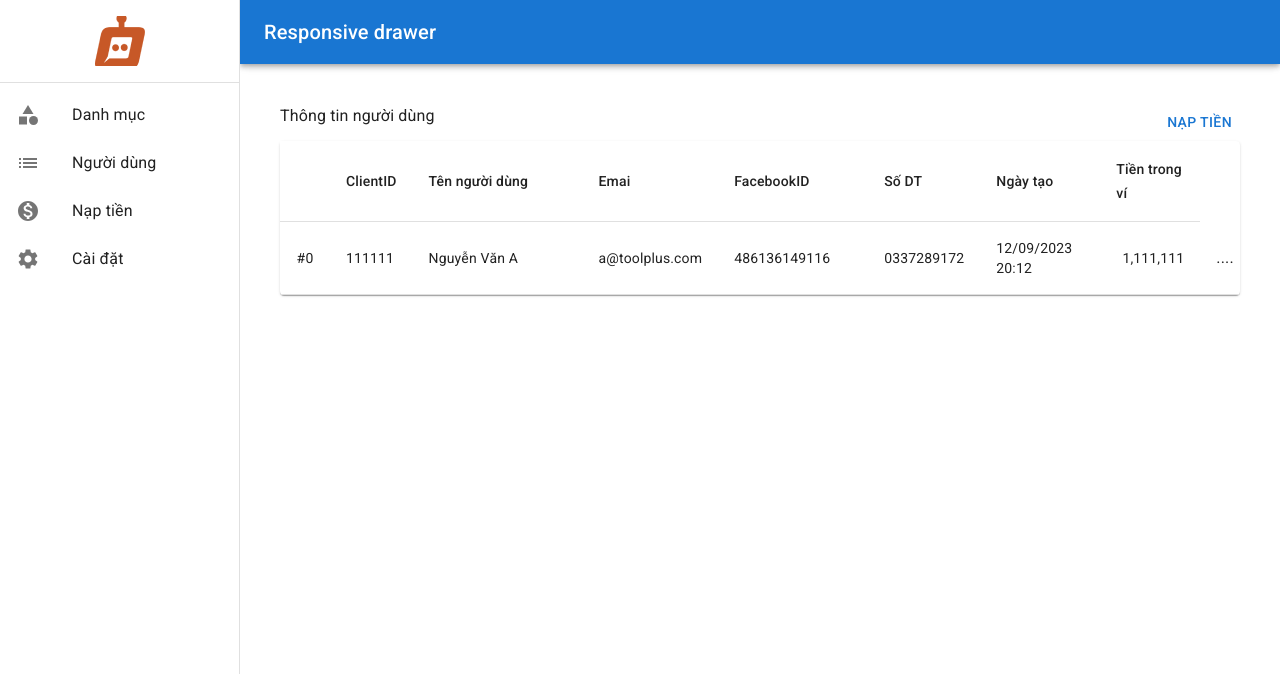
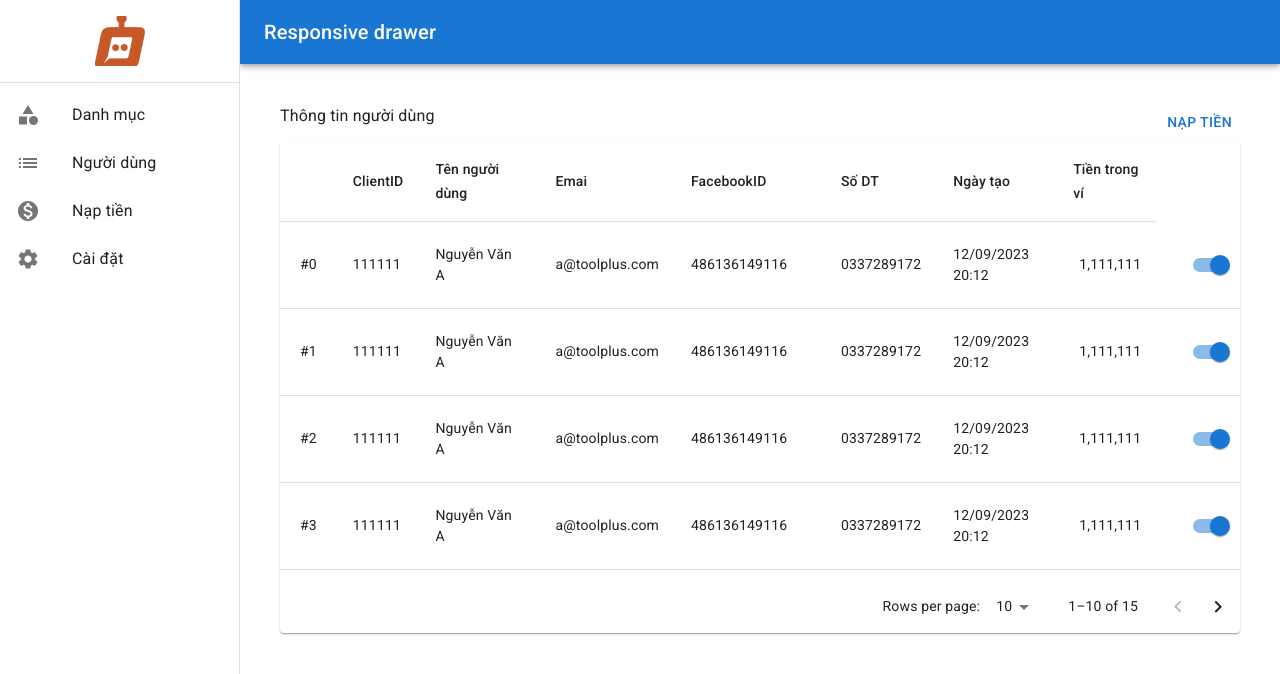
Before and after one commit to MinhHoai1005/Tool-Click-FL, a React (Create React App) app: page /admin/account in a window 1280 px wide. Shown: the top 674 px of the page. Built offline with nearby package versions, Linux system fonts and the light colour scheme.

Commit message:
admin account

```diff
--- /dev/null
+++ b/src/components/Common/ShowDialog.tsx
@@ -0,0 +1,45 @@
+import { Dialog, DialogTitle, DialogContent, DialogContentText, DialogActions, Button } from '@mui/material'
+import { ActionDialog } from 'models';
+import React from 'react'
+
+interface ShowDialogProps {
+    onActionShow: Function,
+    open: boolean,
+    data?: ActionDialog,
+}
+const ShowDialog: React.FC<ShowDialogProps> = (props) => {
+
+    const { onActionShow, open, data } = props;
+    const handleClose = () => {
+        onActionShow(false);
+
+    };
+    const handleAgree = () => {
+        data?.onAgree(true)
+    }
+    return (
+        <Dialog
+            open={open}
+            onClose={handleClose}
+            aria-labelledby="alert-dialog-title"
+            aria-describedby="alert-dialog-description"
+        >
+            <DialogTitle id="alert-dialog-title">
+                {data?.title}
+            </DialogTitle>
+            <DialogContent>
+                <DialogContentText id="alert-dialog-description">
+                    {data?.span}
+                </DialogContentText>
+            </DialogContent>
+            <DialogActions>
+                <Button onClick={handleClose}>Thoát</Button>
+                <Button onClick={handleAgree} autoFocus >
+                    Xác nhận
+                </Button>
+            </DialogActions>
+        </Dialog>
+    )
+}
+
+export default ShowDialog
--- a/src/components/Layout/AdminLayout.tsx
+++ b/src/components/Layout/AdminLayout.tsx
@@ -12,6 +12,7 @@ const drawerWidth: number = 240;
 
 export const AdminLayout = () => {
   const [mobileOpen, setMobileOpen] = React.useState(false);
+
   const handleDrawerToggle = () => {
     setMobileOpen(!mobileOpen);
   };
@@ -31,8 +32,8 @@ export const AdminLayout = () => {
           <Route path="category" element={<Category />} />
           <Route path="money" element={<Money />} />
           <Route path="setting" element={<Setting />} />
+        </Routes>
 
-        </Routes>
       </Box>
     </Box>
   )
--- a/src/features/admin/Account.tsx
+++ b/src/features/admin/Account.tsx
@@ -1,7 +1,13 @@
-import { Box, Button, CssBaseline, Paper, Table, TableBody, TableCell, TableContainer, TableHead, TablePagination, TableRow, Typography } from '@mui/material';
+import {
+  Box, Button, CssBaseline, Paper, Table, TableBody, TableCell, TableContainer, TableHead,
+  TablePagination, TableRow, Typography, Switch, IconButton
+} from '@mui/material';
+import DeleteIcon from '@mui/icons-material/Delete';
 import React from 'react'
 import './style.scss'
 import moment from 'moment'
+import ShowDialog from 'components/Common/ShowDialog';
+import { ActionDialog } from 'models';
 
 interface Column {
   id: string;
@@ -13,22 +19,178 @@ interface Column {
 
 const rows = [
   {
+    id: "BAC",
     client_id: 111111,
     full_name: "Nguyễn Văn A",
     email: "a@toolplus.com",
     facebook_id: "486136149116",
     phone: '0337289172',
     created_date: new Date(),
-    money: 1111111
+    money: 1111111,
+    status: 1,
+  },
+  {
+    id: "BAZ",
+    client_id: 111111,
+    full_name: "Nguyễn Văn A",
+    email: "a@toolplus.com",
+    facebook_id: "486136149116",
+    phone: '0337289172',
+    created_date: new Date(),
+    money: 1111111,
+    status: 1,
+  },
+  {
+    id: "BDC",
+    client_id: 111111,
+    full_name: "Nguyễn Văn A",
+    email: "a@toolplus.com",
+    facebook_id: "486136149116",
+    phone: '0337289172',
+    created_date: new Date(),
+    money: 1111111,
+    status: 1,
+  },
+  {
+    id: "BHC",
+    client_id: 111111,
+    full_name: "Nguyễn Văn A",
+    email: "a@toolplus.com",
+    facebook_id: "486136149116",
+    phone: '0337289172',
+    created_date: new Date(),
+    money: 1111111,
+    status: 1,
+  },
+  {
+    id: "BACS",
+    client_id: 111111,
+    full_name: "Nguyễn Văn A",
+    email: "a@toolplus.com",
+    facebook_id: "486136149116",
+    phone: '0337289172',
+    created_date: new Date(),
+    money: 1111111,
+    status: 0,
+  },
+  {
+    id: "BACD",
+    client_id: 111111,
+    full_name: "Nguyễn Văn A",
+    email: "a@toolplus.com",
+    facebook_id: "486136149116",
+    phone: '0337289172',
+    created_date: new Date(),
+    money: 1111111,
+    status: 1,
+  },
+  {
+    id: "BACQ",
+    client_id: 111111,
+    full_name: "Nguyễn Văn A",
+    email: "a@toolplus.com",
+    facebook_id: "486136149116",
+    phone: '0337289172',
+    created_date: new Date(),
+    money: 1111111,
+    status: 1,
+  },
+  {
+    id: "BAC1",
+    client_id: 111111,
+    full_name: "Nguyễn Văn A",
+    email: "a@toolplus.com",
+    facebook_id: "486136149116",
+    phone: '0337289172',
+    created_date: new Date(),
+    money: 1111111,
+    status: 1,
+  },
+  {
+    id: "BA2",
+    client_id: 111111,
+    full_name: "Nguyễn Văn A",
+    email: "a@toolplus.com",
+    facebook_id: "486136149116",
+    phone: '0337289172',
+    created_date: new Date(),
+    money: 1111111,
+    status: 1,
+  },
+  {
+    id: "BA3",
+    client_id: 111111,
+    full_name: "Nguyễn Văn A",
+    email: "a@toolplus.com",
+    facebook_id: "486136149116",
+    phone: '0337289172',
+    created_date: new Date(),
+    money: 1111111,
+    status: 0,
+  },
+  {
+    id: "BA5",
+    client_id: 111111,
+    full_name: "Nguyễn Văn A",
+    email: "a@toolplus.com",
+    facebook_id: "486136149116",
+    phone: '0337289172',
+    created_date: new Date(),
+    money: 1111111,
+    status: 1,
+  },
+  {
+    client_id: 111111,
+    full_name: "Nguyễn Văn A",
+    email: "a@toolplus.com",
+    facebook_id: "486136149116",
+    phone: '0337289172',
+    created_date: new Date(),
+    money: 1111111,
+    status: 1,
+  },
+  {
+    id: "BAC6",
+    client_id: 111111,
+    full_name: "Nguyễn Văn A",
+    email: "a@toolplus.com",
+    facebook_id: "486136149116",
+    phone: '0337289172',
+    created_date: new Date(),
+    money: 1111111,
+    status: 1,
+  },
+  {
+    id: "BAC7",
+    client_id: 111111,
+    full_name: "Nguyễn Văn A",
+    email: "a@toolplus.com",
+    facebook_id: "486136149116",
+    phone: '0337289172',
+    created_date: new Date(),
+    money: 1111111,
+    status: 1,
+  },
+  {
+    id: "BAC8",
+    client_id: 111111,
+    full_name: "Nguyễn Văn A",
+    email: "a@toolplus.com",
+    facebook_id: "486136149116",
+    phone: '0337289172',
+    created_date: new Date(),
+    money: 1111111,
+    status: 1,
   }
+
 ]
 const columns: Column[] = [
-  { id: 'number', label: '', minWidth: 50, format: (value: number) => value.toLocaleString('en-US'), },
-  { id: 'client_id', label: 'ClientID', minWidth: 50, format: (value: number) => value.toLocaleString('en-US'), },
+  { id: 'number', label: '', minWidth: 30, format: (value: number) => value.toLocaleString('en-US'), },
+  { id: 'client_id', label: 'ClientID', minWidth: 30, format: (value: number) => value.toLocaleString('en-US'), },
   {
     id: 'full_name',
     label: 'Tên người dùng',
-    minWidth: 170,
+    minWidth: 120,
   },
   {
     id: 'email',
@@ -56,10 +218,16 @@ const columns: Column[] = [
     minWidth: 100,
   },
 ];
-export const Account = () => {
+const label = { inputProps: { 'aria-label': 'Switch demo' } };
 
+interface AccountProps {
+}
+
+export const Account: React.FC<AccountProps> = (props) => {
   const [page, setPage] = React.useState(0);
   const [rowsPerPage, setRowsPerPage] = React.useState(10);
+  const [open, setOpen] = React.useState(false);
+  const [dataShoDialog, setDataShoDialog] = React.useState<ActionDialog | undefined>();
 
   const handleChangePage = (event: unknown, newPage: number) => {
     setPage(newPage);
@@ -69,6 +237,28 @@ export const Account = () => {
     setRowsPerPage(+event.target.value);
     setPage(0);
   };
+
+  const handleClickDialog = (value: boolean) => {
+    setOpen(value);
+  };
+  const onAgree = (value: boolean) => {
+    if (value) {
+      console.log("Đổi trạng thái thành công")
+    }
+    setDataShoDialog(undefined)
+    handleClickDialog(false)
+  }
+  const onActionSwitchStatus = (value: any, status: number) => {
+
+    let inputs = {
+      title: "1",
+      span: "2",
+      onAgree: onAgree,
+    }
+    setDataShoDialog(inputs)
+    handleClickDialog(true)
+
+  }
   return (
     <Box sx={{ m: 2, borderRadius: '1px' }} className='admin-account'>
       <CssBaseline />
@@ -108,21 +298,20 @@ export const Account = () => {
                     <TableCell align="left">{row.phone}</TableCell>
                     <TableCell align="left">{moment(row.created_date)?.format('DD/MM/YYYY HH:ss')}</TableCell>
                     <TableCell align="right">{row.money.toLocaleString('en-US')}</TableCell>
-                    <TableCell align="center" sx={{ cursor: 'pointer',position:'relative' }}>
-                      <Typography>....</Typography>
-                      <Box style={{ display: 1 == 1 ? "block" : "none" }}className='show-action'>
-                      <Typography>Cập nhật</Typography>
-                      <Typography>Nạp tiền</Typography>
-                      <Typography>Active</Typography>
-                      <Typography>Xóa</Typography>
-                      </Box>
+                    <TableCell align="center" sx={{ cursor: 'pointer', position: 'relative', display: 'flex' }}>
+                      <IconButton className="check-button" onClick={() => onActionSwitchStatus(row.id, row.status === 1 ? 0 : 1)} >
+                        <Switch {...label} checked={row.status === 1 ? true : false} />
+                      </IconButton>
+                      <IconButton className="delete-button" onClick={() => onActionSwitchStatus(row.id, -1)}>
+                        <DeleteIcon />
+                      </IconButton>
                     </TableCell>
                   </TableRow>
                 ))}
               </TableBody>
             </Table>
           </TableContainer>
-          {/* <TablePagination
+          <TablePagination
             rowsPerPageOptions={[10, 25, 100]}
             component="div"
             count={rows.length}
@@ -130,8 +319,9 @@ export const Account = () => {
             page={page}
             onPageChange={handleChangePage}
             onRowsPerPageChange={handleChangeRowsPerPage}
-          /> */}
+          />
         </Paper>
+        <ShowDialog onActionShow={handleClickDialog} open={open} data={dataShoDialog} />
       </Box>
     </Box>
   )
--- a/src/features/admin/style.scss
+++ b/src/features/admin/style.scss
@@ -22,4 +22,43 @@
       color: #F26522;
     }
   }
+
+  /* DeleteButton.css */
+  .delete-button {
+    position: relative;
+  }
+
+  .delete-button:hover::before {
+    content: 'Xóa';
+    position: absolute;
+    top: -20px;
+    /* Điều chỉnh vị trí của văn bản Xóa */
+    left: 50%;
+    transform: translateX(-50%);
+    background-color: rgba(0, 0, 0, 0.8);
+    color: white;
+    padding: 4px 8px;
+    border-radius: 4px;
+    font-size: 12px;
+    white-space: nowrap;
+  }
+
+  .check-button {
+    position: relative;
+  }
+
+  .check-button:hover::before {
+    content: 'Active/In Active';
+    position: absolute;
+    top: -20px;
+    /* Điều chỉnh vị trí của văn bản Xóa */
+    left: 50%;
+    transform: translateX(-50%);
+    background-color: rgba(0, 0, 0, 0.8);
+    color: white;
+    padding: 4px 8px;
+    border-radius: 4px;
+    font-size: 12px;
+    white-space: nowrap;
+  }
 }
--- a/src/models/common.ts
+++ b/src/models/common.ts
@@ -18,3 +18,8 @@ export interface MenuChildren {
     url: string
     img?: string
 }
+export interface ActionDialog {
+    title: string
+    span: string
+    onAgree: Function
+}
```
